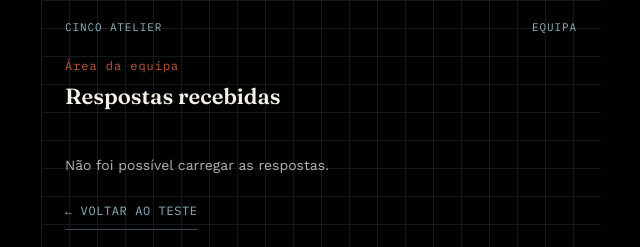
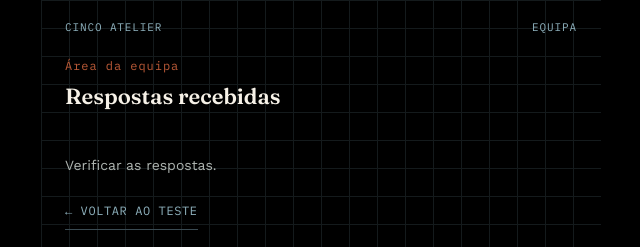
Before and after one commit to cincoatelier/Quiz, a plain HTML site: page index.html in a window 1280 px wide. Both pictures are taken after a click on the button "VER RESPOSTAS RECEBIDAS (EQUIPA)". Shown: the top 247 px of the page, without its empty margins (319-959 px from the left). Drawn offline with nearby package versions, Linux system fonts and the light colour scheme.

Commit message:
Atualizar o index.html

```diff
--- a/index.html
+++ b/index.html
@@ -771,7 +771,7 @@ async function openDashboard(){
     }
   } catch(e){
     empty.style.display = 'block';
-    empty.textContent = 'Não foi possível carregar as respostas.';
+    empty.textContent = 'Verificar as respostas.';
   }
 
   showScreen('dashboard');
```
